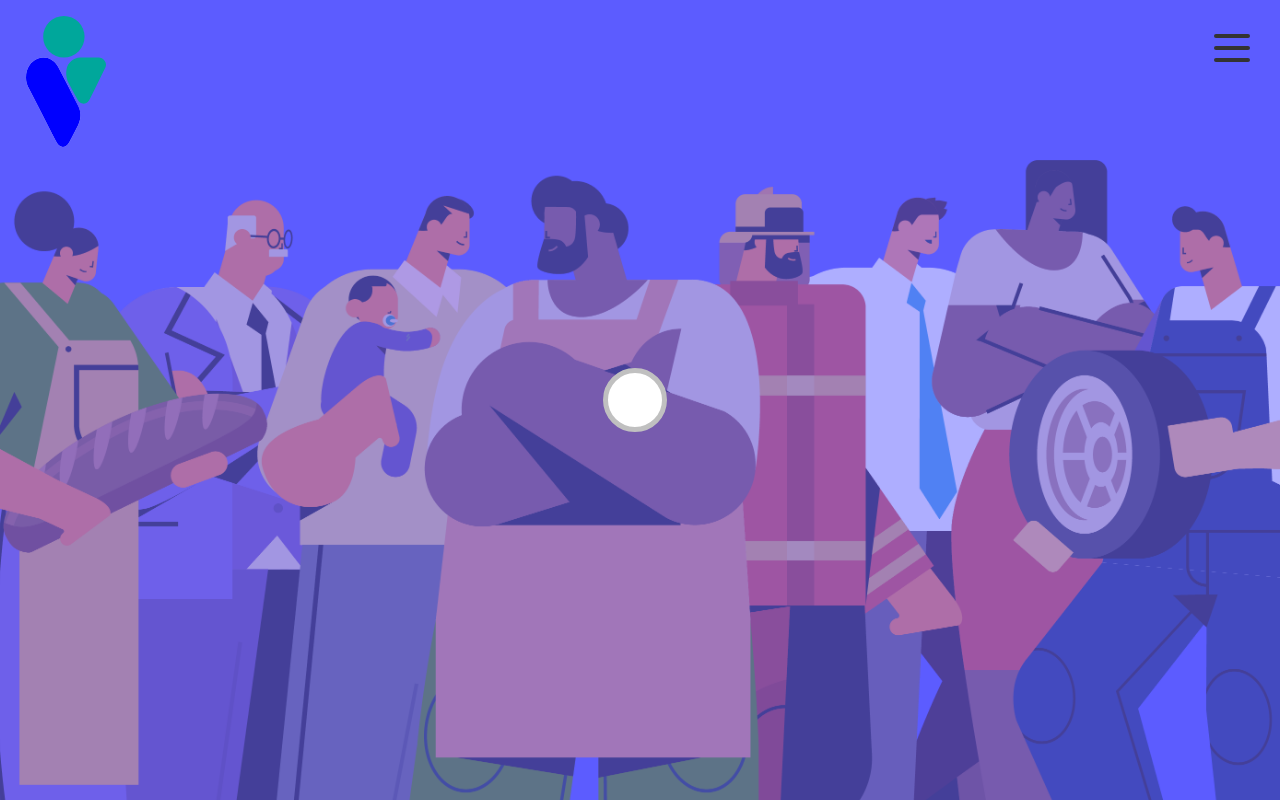
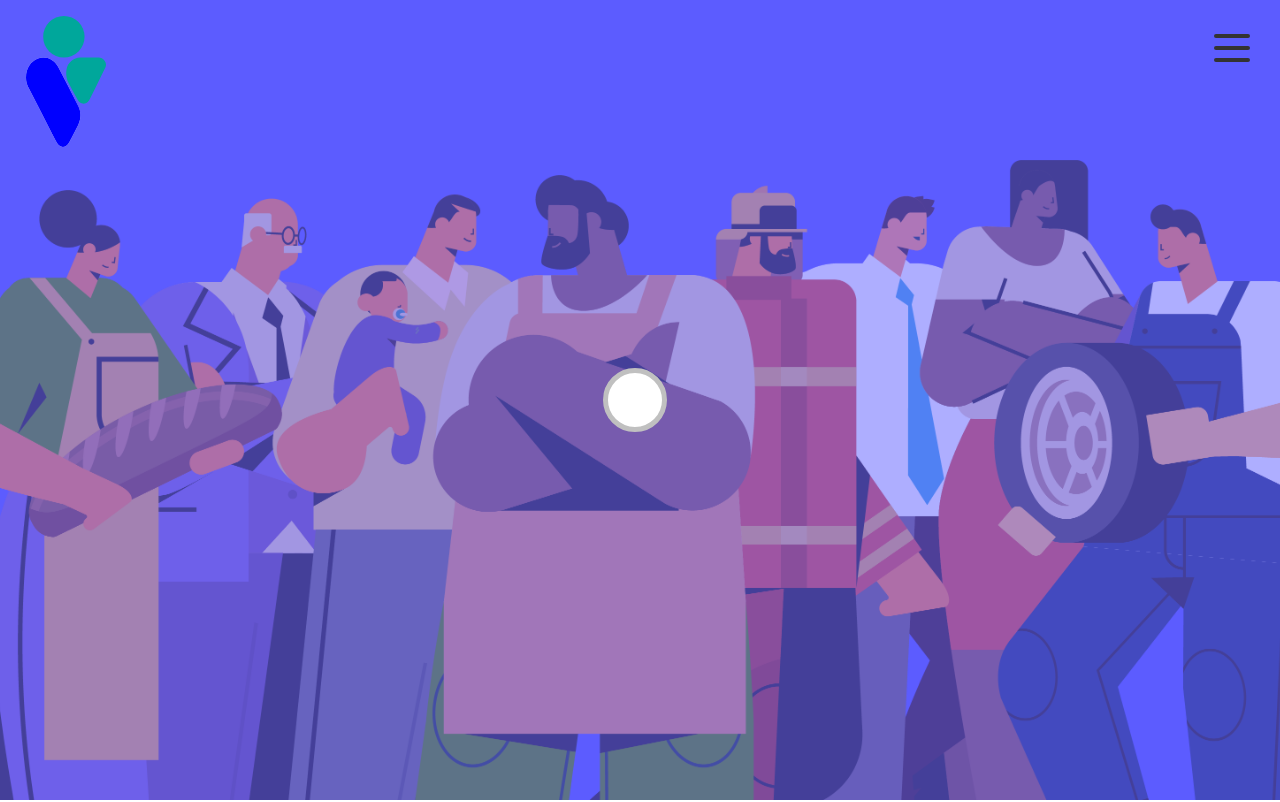
Before and after one commit to tommyb96/modern-mind-recruitment, a React (Create React App) app: page / in a window 1280 px wide. Shown: the top 802 px of the page. Built offline with nearby package versions, Linux system fonts and the light colour scheme.

Commit message:
hompage animation

```diff
--- a/src/components/Home/Home.js
+++ b/src/components/Home/Home.js
@@ -84,22 +84,11 @@ const Logo = styled.img`
 
 const BigPeople = styled.img`
   position: absolute;
-  top: 20%;
+  bottom: -20%;
   left: 50%;
   transform: translate(-50%);
-  width: 120%;
+  height: 100vh;
   opacity: 0.5;
-
-  @media (max-width: 1000px) {
-    width: 200%;
-    bottom: -20%;
-    top: auto;
-  }
-
-  @media (max-width: 480px) {
-    width: 270%;
-    bottom: -10%;
-  }
 `;
 
 const Wrapper = styled.div`
@@ -114,7 +103,7 @@ const Wrapper = styled.div`
 const MessageWrapper = styled.div`
   display: flex;
   position: relative;
-  width: 50%;
+  width: 47%;
   height: 5vw;
   overflow: hidden;
   z-index: 2;
@@ -123,16 +112,35 @@ const MessageWrapper = styled.div`
   @keyframes openContainer {
     0%,
     100% {
-      width: 50%;
+      width: 47%;
     }
     37.5% {
-      width: 50%;
+      width: 47%;
     }
     50% {
       width: 72%;
     }
     87.5% {
       width: 72%;
+    }
+  }
+
+  @media (max-width: 900px) {
+    height: 10vw;
+    @keyframes openContainer {
+      0%,
+      100% {
+        width: 47%;
+      }
+      37.5% {
+        width: 47%;
+      }
+      50% {
+        width: 83%;
+      }
+      87.5% {
+        width: 83%;
+      }
     }
   }
 `;
@@ -158,10 +166,30 @@ const Circle = styled.div`
       left: 49%;
     }
     50% {
-      left: 23%;
+      left: 22.5%;
     }
     87.5% {
-      left: 23%;
+      left: 22.5%;
+    }
+  }
+
+  @media (max-width: 900px) {
+    width: 9vw;
+    height: 9vw;
+    @keyframes moveCircle {
+      0%,
+      100% {
+        left: 49%;
+      }
+      37.5% {
+        left: 49%;
+      }
+      50% {
+        left: 7%;
+      }
+      87.5% {
+        left: 7%;
+      }
     }
   }
 `;
@@ -169,11 +197,10 @@ const Circle = styled.div`
 const Message = styled.div`
   position: absolute;
   bottom: 25%;
-  left: -800px;
+  left: -106%;
   text-transform: uppercase;
   color: white;
   font-weight: bold;
-  width: 50vw;
   line-height: 84%;
   z-index: -1;
   font-size: 3.3vw;
@@ -181,16 +208,35 @@ const Message = styled.div`
   @keyframes moveMessage {
     0%,
     100% {
-      left: -800px;
+      left: -106%;
     }
     37.5% {
-      left: -800px;
+      left: -106%;
     }
     50% {
       left: 0;
     }
     87.5% {
       left: 0;
+    }
+  }
+
+  @media (max-width: 900px) {
+    font-size: 5vw;
+    @keyframes moveMessage {
+      0%,
+      100% {
+        left: -153%;
+      }
+      37.5% {
+        left: -153%;
+      }
+      50% {
+        left: 0;
+      }
+      87.5% {
+        left: 0;
+      }
     }
   }
 `;
--- a/src/components/NavBar/NavBar.js
+++ b/src/components/NavBar/NavBar.js
@@ -24,7 +24,7 @@ const StyledBurger = styled.div`
   right: 30px;
   z-index: 1100;
   display: none;
-  @media (max-width: 768px), (hover: none), (pointer: coarse) {
+  @media (max-width: 900px), (hover: none), (pointer: coarse) {
     display: flex;
     justify-content: space-around;
     flex-flow: column nowrap;
--- a/src/components/NavBar/RightNavBar.js
+++ b/src/components/NavBar/RightNavBar.js
@@ -79,12 +79,16 @@ const NavContainer = styled.nav`
     margin: 5px 10px 5px 50px;
 
     li {
-      padding: 0.7vw 1.5vw 0.7vw 1.5vw;
+      padding: 0.9vw 1.5vw 0.9vw 1.5vw;
       white-space: nowrap;
+
+      @media (max-width: 1024px) {
+        padding: 0.9vw 1.3vw 0.9vw 1.3vw;
+      }
     }
   }
 
-  @media (max-width: 768px), (hover: none), (pointer: coarse) {
+  @media (max-width: 900px), (hover: none), (pointer: coarse) {
     opacity: 1;
     ul {
       flex-flow: column nowrap;
@@ -113,23 +117,6 @@ const NavLink = styled.a`
   text-decoration: none;
   font-size: 18px;
   text-transform: uppercase;
-
-  @media (max-width: 1024px) {
-    font-size: 16px;
-  }
-  @media (max-width: 480px) {
-    font-size: 18px;
-  }
-
-  &[href="#home"] {
-    padding-left: 90px;
-  }
-
-  &[href="#kontakt"] {
-    color: orange;
-    font-weight: bold;
-  }
-
   &:hover {
     &::after {
       content: "";
@@ -144,4 +131,24 @@ const NavLink = styled.a`
       background-color: black;
     }
   }
+
+  &[href="#home"] {
+    padding-left: 90px;
+  }
+
+  &[href="#kontakt"] {
+    color: orange;
+    font-weight: bold;
+  }
+
+  @media (max-width: 1400px) {
+    font-size: 16px;
+    &[href="#home"] {
+      padding-left: 60px;
+    }
+  }
+
+  @media (max-width: 480px) {
+    font-size: 18px;
+  }
 `;
```
